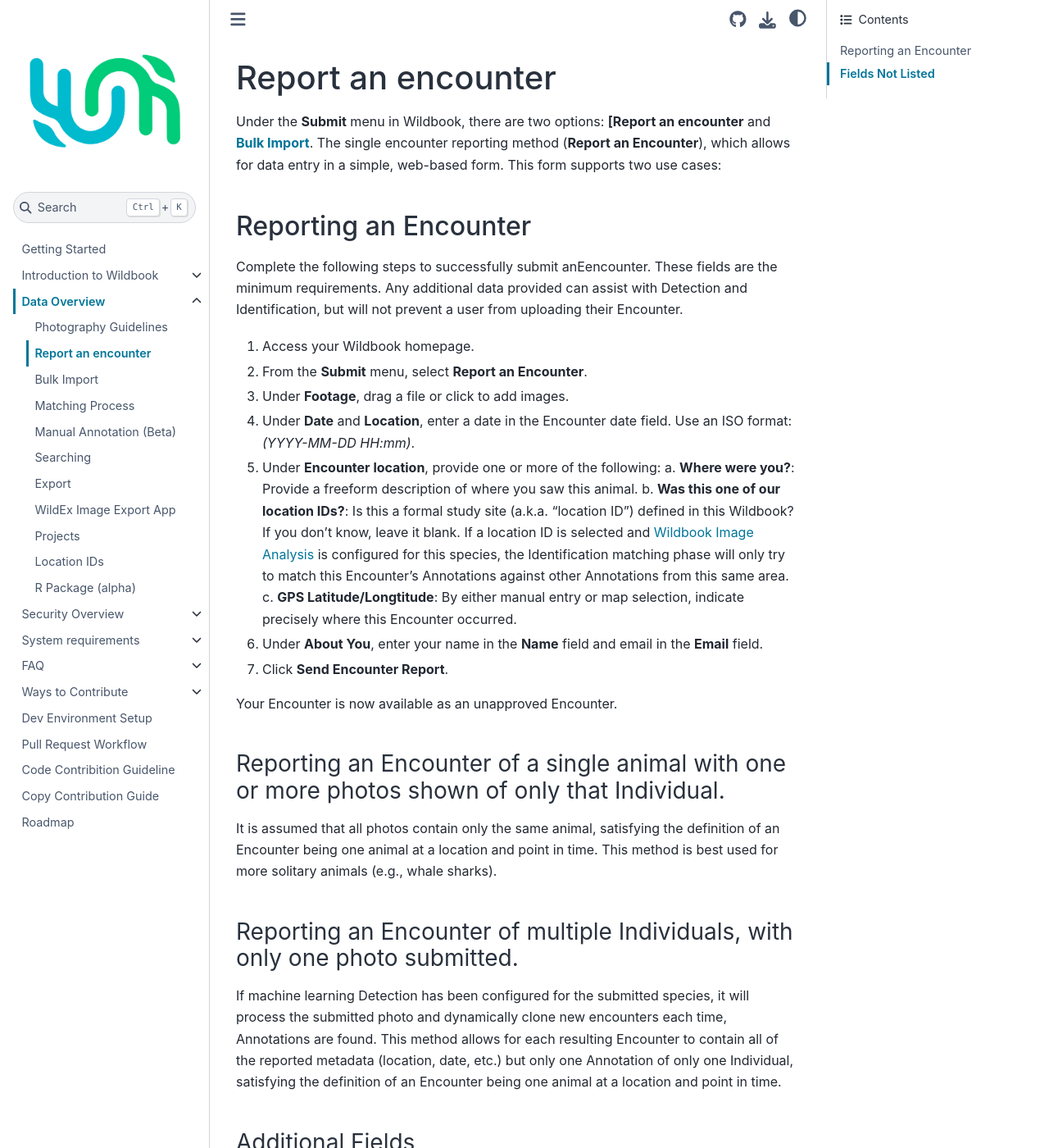
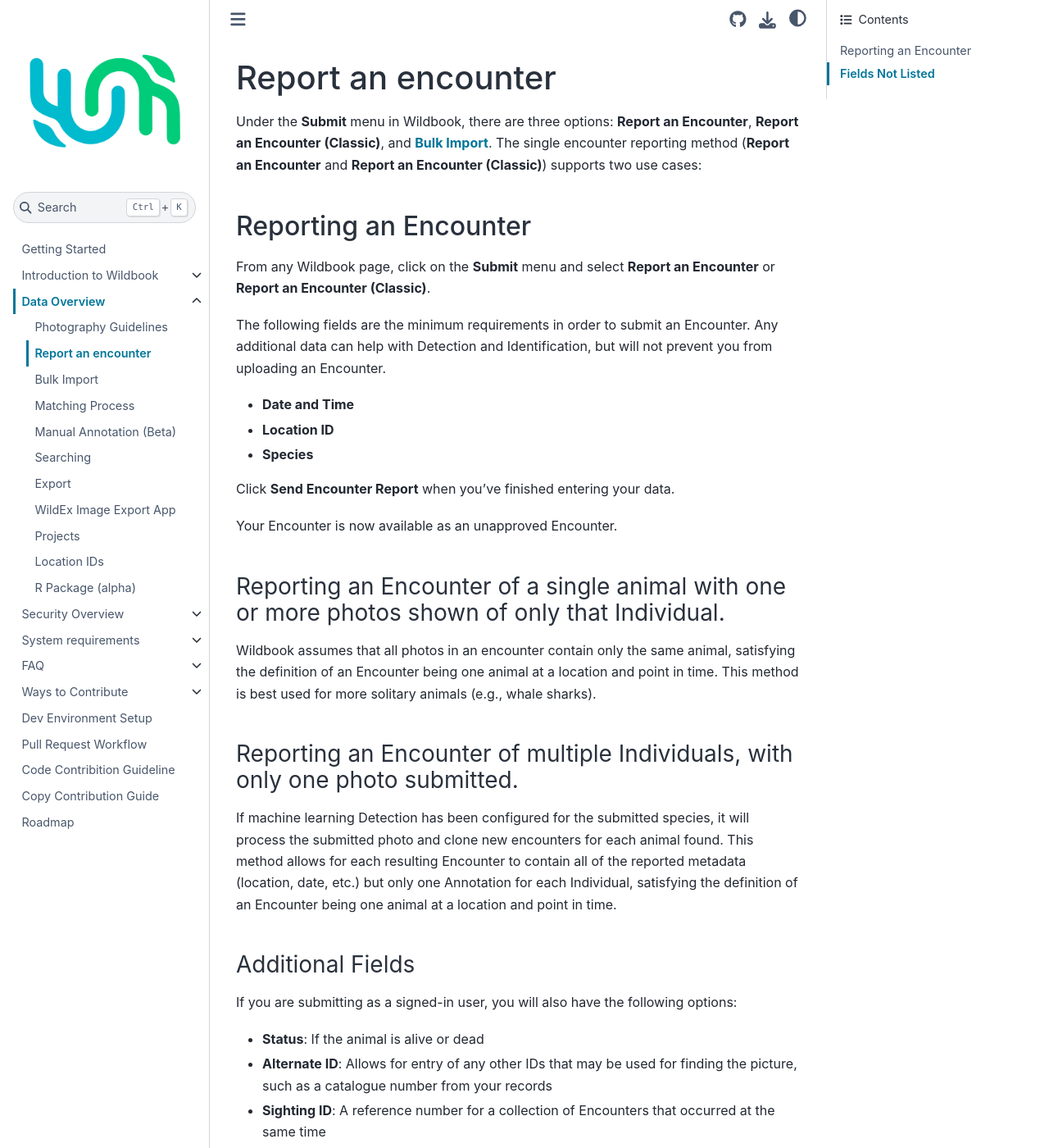
Before and after one commit to WildMeOrg/wildbook-docs, a Sphinx documentation site: the page built from docs/data/report-encounter.md, in a window 1280 px wide and 1400 px high. Shown: the whole window at 82% size. Built offline with Sphinx 7.4.7 and the Sphinx Book theme 1.1.4, drawn with Linux system fonts in a browser that asks for light colours; some of the changed text lies outside the part shown.

Commit message:
Update report-encounter.md
Update with simplified reporting instructions that reflect the React submission page. Removed self-explanatory field summaries.

```diff
--- a/docs/data/report-encounter.md
+++ b/docs/data/report-encounter.md
@@ -1,42 +1,30 @@
 # Report an encounter
 
-Under the **Submit** menu in Wildbook, there are two options: **[Report an encounter** and **[Bulk Import](bulk-import-beta.md)**. The single encounter reporting method (**Report an Encounter**), which allows for data entry in a simple, web-based form. This form supports two use cases:
+Under the **Submit** menu in Wildbook, there are three options: **Report an Encounter**, **Report an Encounter (Classic)**, and **[Bulk Import](bulk-import-beta.md)**. The single encounter reporting method (**Report an Encounter** and **Report an Encounter (Classic)**) supports two use cases:
 
 ## Reporting an Encounter
 
-Complete the following steps to successfully submit anEencounter. These fields are the minimum requirements. Any additional data provided can assist with Detection and Identification, but will not prevent a user from uploading their Encounter.
+From any Wildbook page, click on the **Submit** menu and select **Report an Encounter** or **Report an Encounter (Classic)**.
 
-1. Access your Wildbook homepage.
-2. From the **Submit** menu, select **Report an Encounter**.
-3. Under **Footage**, drag a file or click to add images.
-4. Under **Date** and **Location**, enter a date in the Encounter date field. Use an ISO format: *(YYYY-MM-DD HH:mm)*.
-5. Under **Encounter location**, provide one or more of the following:
-    a. **Where were you?**: Provide a freeform description of where you saw this animal.
-    b. **Was this one of our location IDs?**: Is this a formal study site (a.k.a. "location ID") defined in this Wildbook? If you don't know, leave it blank. If a location ID is selected and [Wildbook Image Analysis](../introduction/image-analysis-pipeline.md) is configured for this species, the Identification matching phase will only try to match this Encounter's Annotations against other Annotations from this same area.
-    c. **GPS Latitude/Longtitude**: By either manual entry or map selection, indicate precisely where this Encounter occurred.
-6. Under **About You**, enter your name in the **Name** field and email in the **Email** field.
-7. Click **Send Encounter Report**.
+The following fields are the minimum requirements in order to submit an Encounter. Any additional data can help with Detection and Identification, but will not prevent you from uploading an Encounter.
+
+- **Date and Time**
+- **Location ID**
+- **Species**
+
+Click **Send Encounter Report** when you've finished entering your data.
 
 Your Encounter is now available as an unapproved Encounter.
 
 ### Reporting an Encounter of a single animal with one or more photos shown of only that Individual.
 
-It is assumed that all photos contain only the same animal, satisfying the definition of an Encounter being one animal at a location and point in time. This method is best used for more solitary animals (e.g., whale sharks).
+Wildbook assumes that all photos in an encounter contain only the same animal, satisfying the definition of an Encounter being one animal at a location and point in time. This method is best used for more solitary animals (e.g., whale sharks).
 
 ### Reporting an Encounter of multiple Individuals, with only one photo submitted.
 
-If machine learning Detection has been configured for the submitted species, it will process the submitted photo and dynamically clone new encounters each time, Annotations are found. This method allows for each resulting Encounter to contain all of the reported metadata (location, date, etc.) but only one Annotation of only one Individual, satisfying the definition of an Encounter being one animal at a location and point in time.
+If machine learning Detection has been configured for the submitted species, it will process the submitted photo and clone new encounters for each animal found. This method allows for each resulting Encounter to contain all of the reported metadata (location, date, etc.) but only one Annotation for each Individual, satisfying the definition of an Encounter being one animal at a location and point in time.
 
 ### Additional Fields
-
-* **Organization**: Allows for an association between you, your data, and your organization
-* **Project**: If the picture was taken as part of a specific effort, such as a census event
-* **Additional** **Comments**: Any information that does not seem relevant in another field
-* **Species**: A list of species supported on the platform
-* **Sex**: Indication of if the photographed animal is male, female, or unidentified
-* **Observed Behavior**: Description of behavior that occurred during the Encounter, such as environment interactions or interactions between two animals
-* **Noticeable Scarring**: Description of scarring that can be used to identify the Animal
-* **Life stage**: A list of age groupings that can be applied, such as adult or juvenile
 
 If you are submitting as a signed-in user, you will also have the following options:
 
```
